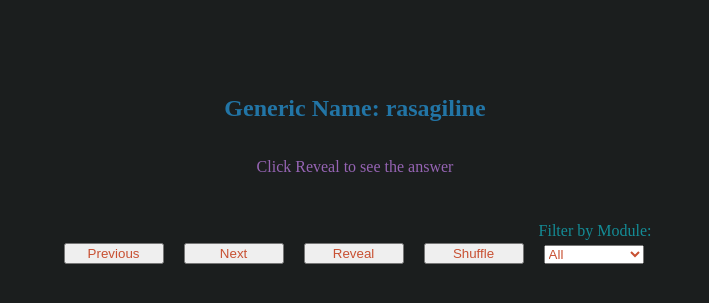
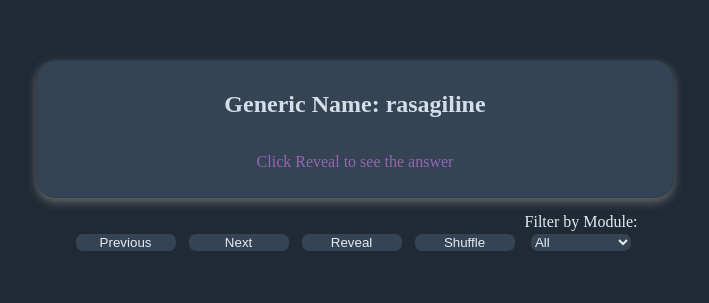
Before and after one commit to Harjas6/Flashcards, a React (Vite) app in the folder frontend/: page / in a window 1280 px wide. Shown: the part 131-434 px from the top of the page, without its empty margins (285-994 px from the left). Built offline with nearby package versions, Linux system fonts and the light colour scheme.

Commit message:
change UI colors and styling

```diff
--- a/frontend/src/App.css
+++ b/frontend/src/App.css
@@ -5,30 +5,39 @@
 	flex-direction: column;
 	align-items: center;
 	min-height: 70vh;
+	height: auto;
+	width: 100%;
+	max-width: 100%;
+	box-sizing: border-box;
+	padding: 16px;
+	gap: 15px;
 }
 
 .controls {
 	display: flex;
 	flex-direction: row;
 	align-items: flex-end;
-	gap: 10px;
+	gap: 7px;
+	max-width: 100%;
 }
 
 .flashcard {
-	background-color: rgba(var(--background-color), 0.1);
+	background-color: #344454;
 	display: flex;
+	min-width: 50%;
 	flex-direction: column;
 	align-items: center;
-	border-radius: 10%;
-	margin: 20px;
 	padding: 10px;
+
+	border-radius: 20px;
+	border: 1px solid rgba(0, 0, 0, 0.12);
+	box-shadow: 0 4px 10px rgba(121, 118, 118, 0.8);
 }
 .question {
-	color: rgb(34, 117, 166);
+	color: #d4dee8;
 }
 .answers {
-	color: rgb(40, 150, 80);
-	gap: 100;
+	color: #a8d5b5;
 }
 
 .hint {
@@ -36,14 +45,19 @@
 }
 
 .button {
-	color: rgb(200, 80, 50);
+	color: #e5eaf0;
+	background-color: #344454;
+	border: none;
+	border-radius: 7px;
 	width: 100px;
-	margin: 5px;
+	margin: 3px;
 }
 
 .dropdown-label {
-	color: rgb(20, 140, 150);
+	color: #e5eaf0;
 	display: flex;
 	flex-direction: column;
-	gap: 5;
+	align-items: center;
+	justify-content: center;
+	max-width: 100%;
 }
--- a/frontend/src/index.css
+++ b/frontend/src/index.css
@@ -1,9 +1,5 @@
-:root {
-	--background-color: rgb(27, 30, 30);
-}
-
 body {
-	background-color: var(--background-color);
+	background-color: #202a35;
 }
 
 ul {
```
